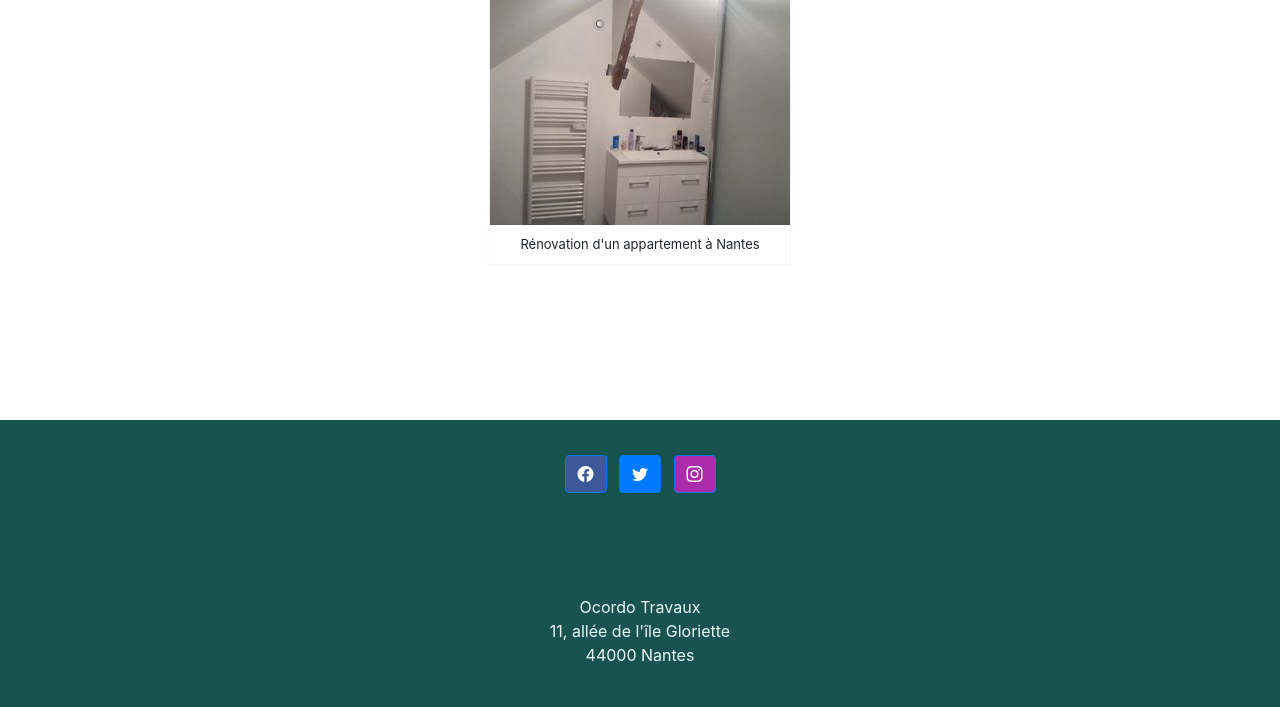
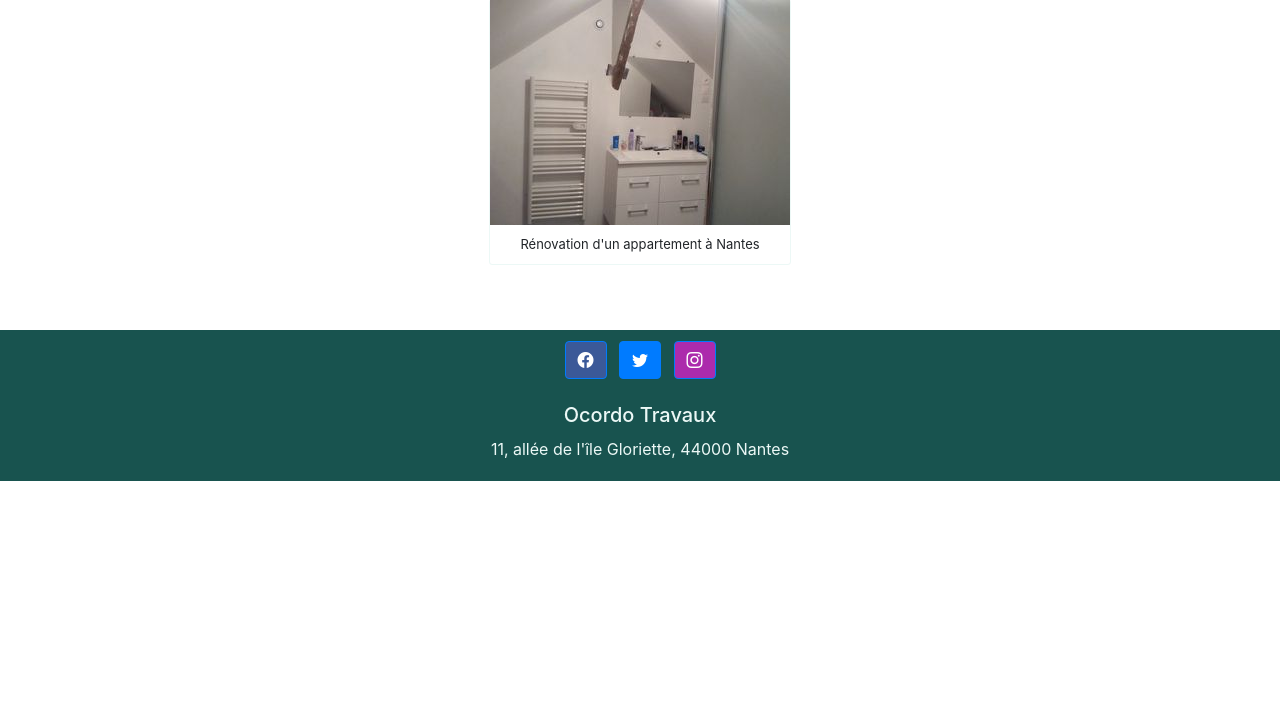
Before and after one commit to MathiasCabrol/Projet-PHP, a PHP site: page / in a window 1280 px wide. Shown: the part 743-1450 px from the top of the page. After the commit the page ends 1224 px from the top, so only its background shows below. Run offline with PHP 8.4, Linux system fonts and the light colour scheme; some libraries are stand-ins or nearby versions.

Commit message:
Fignolage du style

```diff
--- a/assets/css/style.css
+++ b/assets/css/style.css
@@ -74,6 +74,9 @@ h2 {
 .serious {
     margin-top: 120px;
 }
+.bottomText {
+    margin-bottom: 130px;
+}
 
 /* Style images page d'accueil */
 .gallery_box_single {
@@ -102,7 +105,7 @@ footer li {
     padding-right: 2.5em;
 }
 footer{
-    margin-top: 150px;
+    margin-top: 60px;
     background-color: #18534F;
     color: #ECF8F6;
     text-align: center;
@@ -131,11 +134,14 @@ h3 {
 
 /* Page à propos */
 /* Style vidéo */
-.video {
+.videoFrame {
     display: block;
     margin: auto;
     margin-top: 50px;
     margin-bottom: 50px;
+    border: 6px solid #18534F;
+    border-radius: 4px;
+    box-shadow: 5px 5px 5px lightgrey;
 }
 /* Style listes */
 .list-group li {
@@ -189,13 +195,13 @@ h3 {
         top: 25px;
     }
 }
-iframe{
+.maps{
     padding-right: 10%;
     border-radius: 3px;
 }
 #devisList{
     list-style-type: none;
-    margin-left: 135px;
+    margin-left: 125px;
 }
 #devisList li{
     margin-top: 2px;
@@ -240,3 +246,16 @@ iframe{
     margin-left: 27%;
     margin-top: 1.25em;
 }
+.topLine {
+    border-top: 2px solid #18534F;
+    padding-top: 50px;
+}
+.footerText {
+    color: #ECF8F6;
+    margin-bottom: 20px;
+}
+.footerTitle {
+    margin-top: 20px;
+    margin-bottom: 10px;
+    color: #ECF8F6;
+}
--- a/index.php
+++ b/index.php
@@ -123,7 +123,7 @@ if (isset($_GET['page']) && is_numeric($_GET['page'])) {
 <!-- Structure php Joelle -->
 <?= $xml->page[$page]->content; ?>
 <!-- Footer Théo -->
-  <footer class="container-fluid p-4 text-center">
+  <footer class="container-fluid text-center">
     <section class="row" id="footerBtn">
         <div class="col">
           <a class="btn btn-primary btn-floating m-1" id="facebook" href="" role="button"> <i class="bi bi-facebook"> </i></a>
@@ -131,14 +131,10 @@ if (isset($_GET['page']) && is_numeric($_GET['page'])) {
           <a class="btn btn-primary btn-floating m-1" href="" id="instagram" role="button"> <i class="bi bi-instagram"> </i></a>
         </div>
     </section>
-    <section class="row mt-4">
+    <section class="row">
       <div class="col">
-        <h3>Nous contacter</h3>
-          <ul>
-            <li>Ocordo Travaux</li>
-            <li>11, allée de l'île Gloriette</li>
-            <li>44000 Nantes</li>
-          </ul>
+          <h3 class="footerTitle">Ocordo Travaux</h3>
+            <p class="footerText">11, allée de l'île Gloriette, 44000 Nantes</p>
       </div>
     </section>
   </footer>
--- a/source.xml
+++ b/source.xml
@@ -28,8 +28,8 @@
 <h3>Présentation de notre entreprise</h3>
 <p>Nous sommes un groupement permanent d’entreprises locales du bâtiment spécialisées dans les travaux de rénovation d’appartements et de maisons et de construction d’extensions horizontale ou verticale de maisons.</p><p>
     Nous travaillons exclusivement pour les particuliers.</p>
-<p class="video"><iframe src="https://www.youtube.com/embed/Crh5lFpNK0o?feature=oembed" allowfullscreen="" width="500" height="281" frameborder="0"></iframe></p>
-<p>Notre groupement est en mesure de vous proposer les compétences métier dans le gros oeuvre et le second oeuvre :</p><p>
+<p class="video"><iframe class="videoFrame" src="https://www.youtube.com/embed/Crh5lFpNK0o?feature=oembed" allowfullscreen="" width="500" height="281" frameborder="0"></iframe></p>
+<p  class="topLine">Notre groupement est en mesure de vous proposer les compétences métier dans le gros oeuvre et le second oeuvre :</p><p>
 <ul class="list-group list-small">
     <li>Maçonnerie générale</li><li>
         Travaux de toiture</li><li>
@@ -43,7 +43,7 @@
         Menuiserie</li>
 </ul>
 
-<p>Nous sommes aujourd’hui 7 groupements implantés à Lille, Reims, Amiens, Arras, Strasbourg, Nantes et Bordeaux.</p><p>
+<p class="topLine">Nous sommes aujourd’hui 7 groupements implantés à Lille, Reims, Amiens, Arras, Strasbourg, Nantes et Bordeaux.</p><p>
 
 Quels sont les avantages en travaillant avec notre groupement ? Simplicité, Sécurité et Prix</p><p>
 Pourquoi la Simplicité ? Parce que vous avez un seul interlocuteur qui est disponible de la préparation au chiffrage de l’ensemble de vos travaux.</p><p>
@@ -55,7 +55,7 @@ Pourquoi la Simplicité ? Parce que vous avez un seul interlocuteur qui est disp
 <li>vous remettons un dossier-devis comprenant les devis détaillés avec les dates prévisionnelles de début et de fin d’intervention,les assurances décennales et la RC professionnelle,</li>
 <li>vous remettons un résumé pratique vous expliquant l’exécution de vos travaux.</li>
 </ul>
-<p>Toutes les entreprises du bâtiment de notre groupement travaillent en direct sans aucune sous traitance.</p>
+<p class="topLine">Toutes les entreprises du bâtiment de notre groupement travaillent en direct sans aucune sous traitance.</p>
 
 <p>Tous les travaux sont couverts par la garantie de parfait achèvement conformément aux règles en vigueur .</p>
 
@@ -74,7 +74,7 @@ bénéficier de prix très compétitifs et d’un excellent rapport qualité/pri
     </div>
     <div class="quote">
         <h2 class="serious">Sérieux</h2>
-        <p class="articleText">Nous sommes satisfait du travail de cette entreprise qui a rénové notre maison quand nous sommes arrivés à lille. il y avait tout a rénové et leur commercial a su nous consacrer du temps pour nous proposer un projet qui convenait à notre gout et à notre budget. les travaux ont été bien fait à part un petit détail au niveau de la fourniture de la robineterie de la cuisine mais sans gravité.</p>
+        <p class="articleText bottomText">Nous sommes satisfait du travail de cette entreprise qui a rénové notre maison quand nous sommes arrivés à lille. il y avait tout a rénové et leur commercial a su nous consacrer du temps pour nous proposer un projet qui convenait à notre gout et à notre budget. les travaux ont été bien fait à part un petit détail au niveau de la fourniture de la robineterie de la cuisine mais sans gravité.</p>
         <p class="articleSignature">PJ9e7S9L</p>
     </div>
 </div>]]></content>
@@ -83,9 +83,9 @@ bénéficier de prix très compétitifs et d’un excellent rapport qualité/pri
         <menu>Contact</menu>
         <title>Contactez nous - Maçonnerie Ocordo</title>
         <content><![CDATA[<h1 id="contactTitle">Contact et Devis</h1>
-<p><iframe style="border: 0; float: right;" src="https://www.google.com/maps/embed?pb=!1m14!1m8!1m3!1d10840.441212216989!2d-1.562078!3d47.214424!3m2!1i1024!2i768!4f13.1!3m3!1m2!1s0x0%3A0x10a23dc1d980bca7!2sOcordo+Travaux+Nantes!5e0!3m2!1sfr!2sfr!4v1434122059096" width="600" height="450" frameborder="0"></iframe></p>
+<p><iframe class="maps" style="border: 0; float: right;" src="https://www.google.com/maps/embed?pb=!1m14!1m8!1m3!1d10840.441212216989!2d-1.562078!3d47.214424!3m2!1i1024!2i768!4f13.1!3m3!1m2!1s0x0%3A0x10a23dc1d980bca7!2sOcordo+Travaux+Nantes!5e0!3m2!1sfr!2sfr!4v1434122059096" width="600" height="450" frameborder="0"></iframe></p>
 <p id="devisTitle" class="text-center pt-5">POUR OBTENIR UN DEVIS GRATUIT 3 POSSIBILITÉS :</p>
-<ul id="devisList" class="col-md-6 col-12">
+<ul id="devisList" class="col-md-6 col-12 text-center">
     <li>Téléphonez-nous au 02.51.84.18.24</li>
     <li>Ou écrivez-nous à cette adresse email : contact@ocordo-travaux.fr</li>
     <li>Ou compétez le formulaire ci-dessous :</li>
```
